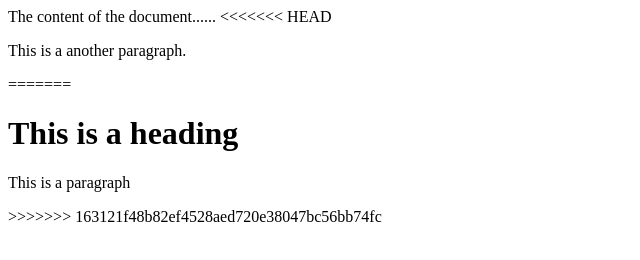
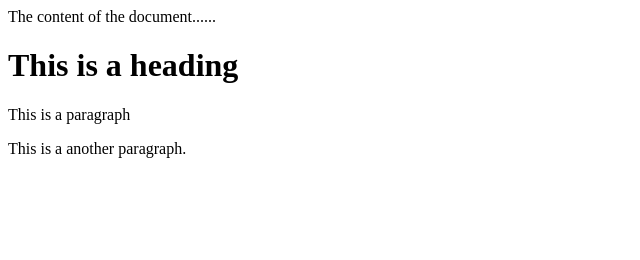
Before and after one commit to pawan489/git, a plain HTML site: page index.html in a window 1280 px wide. Shown: the whole page, without its empty margins (0-640 px from the left). Drawn offline with Linux system fonts and the light colour scheme.

Commit message:
changed the another paragraph

```diff
--- a/index.html
+++ b/index.html
@@ -6,12 +6,9 @@
 
 <body>
 The content of the document......
-<<<<<<< HEAD
-<p>This is a another paragraph.</p>
-=======
   <h1>This is a heading</h1>
   <p>This is a paragraph</p>
->>>>>>> 163121f48b82ef4528aed720e38047bc56bb74fc
+  <p>This is a another paragraph.</p>
 </body>
 
 </html>
```
